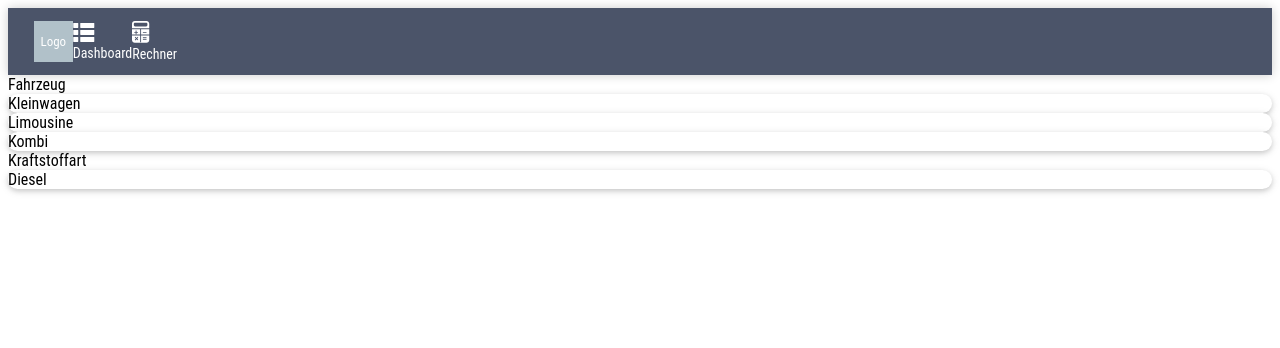
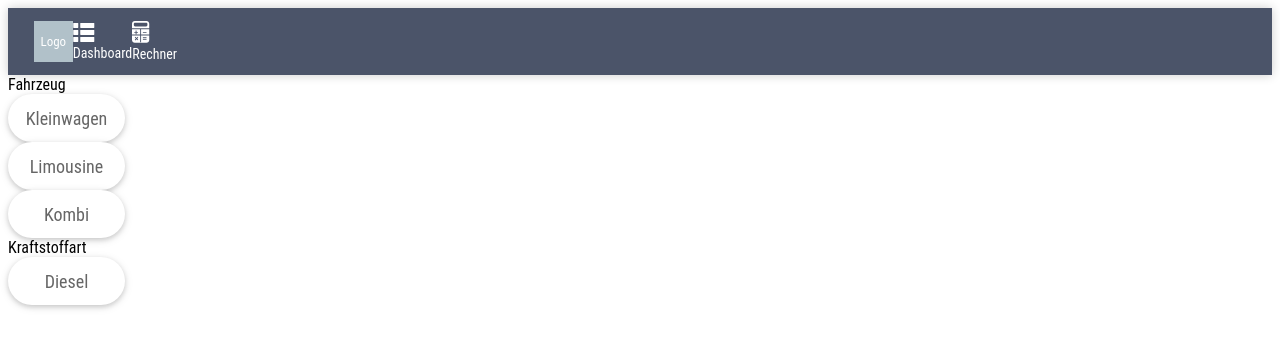
Before and after one commit to yxj0312/avenga-your-tools, a Vue app: page / in a window 1280 px wide. Shown: the top 348 px of the page. Built offline with nearby package versions, Linux system fonts and the light colour scheme.

Commit message:
Add styles to tag

```diff
--- a/src/assets/sass/modules/_car-tag.scss
+++ b/src/assets/sass/modules/_car-tag.scss
@@ -1,9 +1,19 @@
 .car-tag {
-    background: #FFFFFF;
+    width: 99px;
+    height: 40px;
+    color: #666;
+    font-size: 18px;
+    cursor: pointer;
+    padding: 4px 9px;
+    display: flex;
+    align-items: center;
+    justify-content: center;
+    background: #fff;
     box-shadow: 0 2px 5px 0 rgba(0,0,0,0.15), 0 2px 10px 0 rgba(0,0,0,0.10);
     border-radius: 100px;
 
     &--selected {
         background: #44B196;
+        color: #fff;
     }
 }
```
